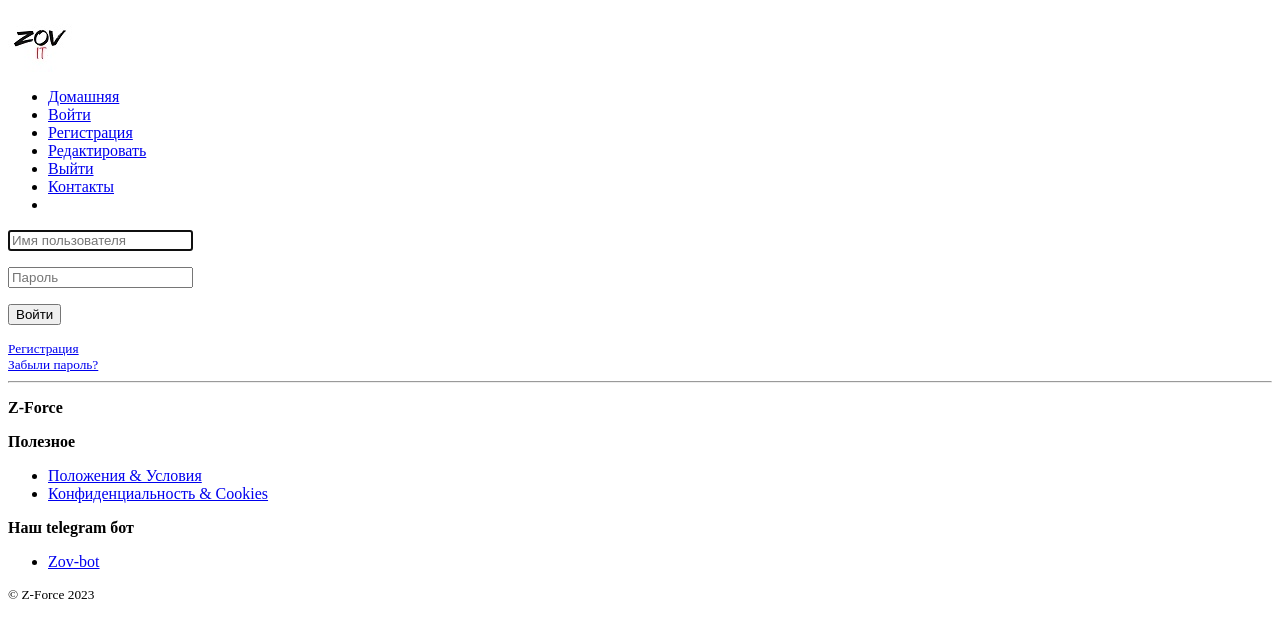
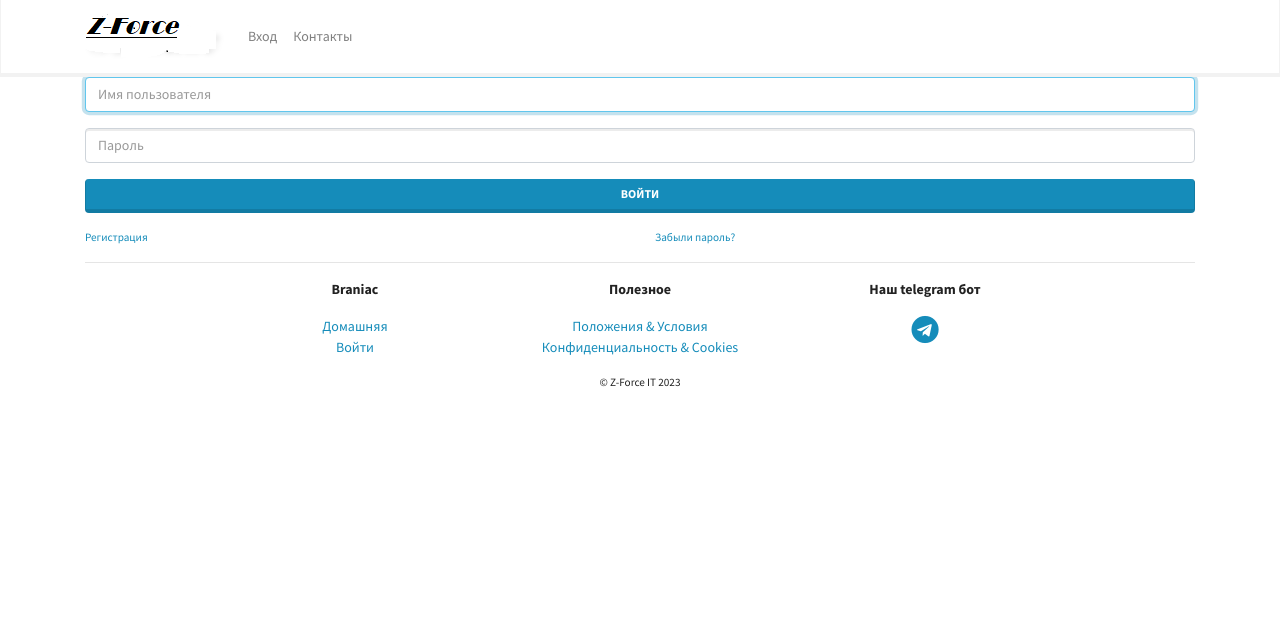
Before and after one commit to RombosK/Z-Force, a Django app: page /authapp/login/ in a window 1280 px wide. Shown: the top 638 px of the page. Run offline with Django 4.2, Linux system fonts and the light colour scheme; some libraries are stand-ins or nearby versions.

Commit message:
24.07.2023 Основа для редактирования

```diff
--- a/mainapp/templates/mainapp/base.html
+++ b/mainapp/templates/mainapp/base.html
@@ -1,4 +1,3 @@
-
 
 {% load static %}
 
@@ -7,62 +6,58 @@
     <meta charset="UTF-8">
     <meta name="viewport" content="width=device-width, initial-scale=1, shrink-to-fit=no">
 
-    <title>Z-Force</title>
+    <!-- Bootstrap CSS -->
+    <link rel="stylesheet" href="{% static '/css/bootstrap.min.css' %}">
+
+    <!-- ChartJS -->
+    <link rel="stylesheet" href="{% static '/css/Chart.min.css' %}">
+
+    <!-- FontAwesome -->
+    <link rel="stylesheet" href="{% static '/css/fontawesome.all.min.css' %}">
+    <title>Braniac</title>
 
 </head>
 
 <body>
 
+
 <nav class="navbar navbar-expand-lg navbar-light bg-light">
-        <div class="container-lg">
+    <div class="container">
         <a class="navbar-brand" href="{% url 'mainapp:home' %}">
-                <img src="{% static '/img/Z.jpg' %}" alt="Z">
+            <img src="{% static '/img/logo.png' %}" alt="">
         </a>
-            <div class="collapse navbar-collapse" id="navbarNav">
-                <ul class="navbar-nav">
-                    <li class="nav-item">
-                        <a class="nav-link" href="{% url 'mainapp:home' %}">Домашняя</a>
-                    </li>
-                    <li class="nav-item">
-                        <a class="nav-link" href="{% url 'authapp:login' %}">Войти</a>
-                    </li>
-                    <li class="nav-item">
-                        <a class="nav-link" href="{% url 'authapp:register' %}">Регистрация</a>
-                    </li>
-                    <li class="nav-item">
+        <button class="navbar-toggler" type="button" data-toggle="collapse" data-target="#navbarSupportedContent"
+                aria-controls="navbarSupportedContent" aria-expanded="false" aria-label="Toggle navigation">
+            <span class="navbar-toggler-icon"></span>
+        </button>
 
-                        <a class="nav-link" href="{% url 'authapp:edit' %}">Редактировать</a>
-                    </li>
-                    <li class="nav-item">
-                        <a class="nav-link" href="{% url 'mainapp:login' %}">Выйти</a>
-                    </li>
-                    <li class="nav-item">
-                        <a class="nav-link" href="{% url 'mainapp:contacts' %}">Контакты</a>
-                    </li>
-                    <li class="nav-item">
-                        {% if user.is_superuser %}
-                        <a class="nav-link" href="{% url 'admin:index' %}">Admin-board</a>
-                        {% endif %}
-                    </li>
-                </ul>
-            </div>
+        {% include 'mainapp/includes/inc_main_menu.html' %}
+
     </div>
 </nav>
 
-    <div class="container-lg mt-3">
+
+<div class="container-md">
     {% block content %}
     {% endblock content %}
 </div>
 
+
 <!-- Footer -->
+
 <div class="container-lg mt-auto">
     <hr>
     <div class="row justify-content-center">
         <div class="col-sm-6 col-md-3 text-center">
             <p>
-                    <strong>Z-Force</strong>
+                <strong>Braniac</strong>
             </p>
-
+            <p>
+            <ul class="list-unstyled">
+                <li><a href="{% url 'mainapp:home' %}">Домашняя</a></li>
+                <li><a href="{% url 'mainapp:login' %}">Войти</a></li>
+            </ul>
+            </p>
         </div>
         <div class="col-sm-6 col-md-3 text-center">
             <p>
@@ -72,21 +67,43 @@
             <ul class="list-unstyled">
                 <li><a href="#">Положения &amp; Условия</a></li>
                 <li><a href="#">Конфиденциальность &amp; Cookies</a></li>
+
             </ul>
+
         </div>
         <div class="col-sm-6 col-md-3 text-center">
-
-                <strong>Наш  telegram бот</strong>
-                <ul class="list-unstyled">
-                    <li><a href="https://t.me/zov_it_mvbot">Zov-bot</a></li>
-
+            <p>
+                <strong>Наш telegram бот</strong>
+            </p>
+            <p>
+            <div class="row justify-content-around">
+            <div><a href="https://t.me/zov_it_mvbot"><i class="fab fa-telegram fa-2x"></i></a></div>
         </div>
     </div>
     </div>
     <div class="row justify-content-center">
         <div>
-            <p><small>&copy; Z-Force 2023</small></p>
+            <p><small>&copy; Z-Force IT 2023</small></p>
+        </div>
     </div>
 </div>
 
+<!-- /Footer -->
+
+
+<!-- JavaScript section -->
+<!-- Bootstrap -->
+<script src="{% static 'js/jquery-3.6.0.min.js' %}"></script>
+<script src="{% static 'js/popper.min.js' %}"></script>
+<script src="{% static 'js/bootstrap.min.js' %}"></script>
+
+<!-- ChartJs -->
+<script src="{% static 'js/Chart.min.js' %}"></script>
+
+<!-- FontAwesome -->
+<script src="{% static 'js/fontawesome.all.min.js' %}"></script>
+{% block js %}
+{% endblock %}
+
+
 </body>
```
Lines whose indentation alone changed are shown as unchanged.
